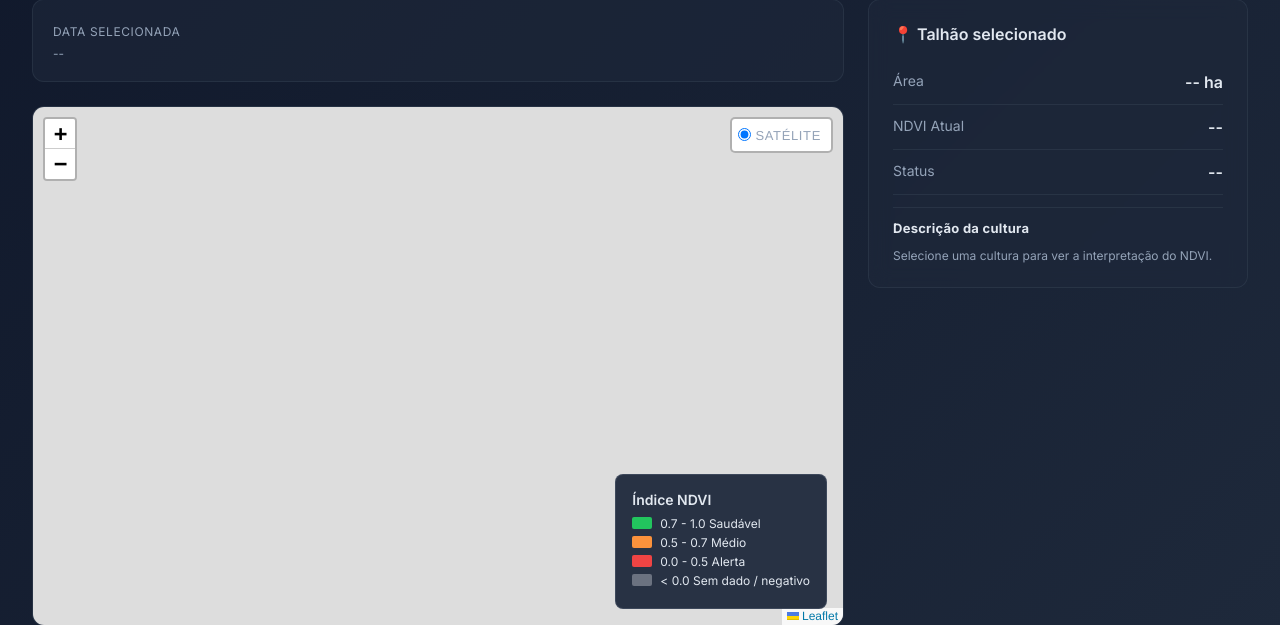
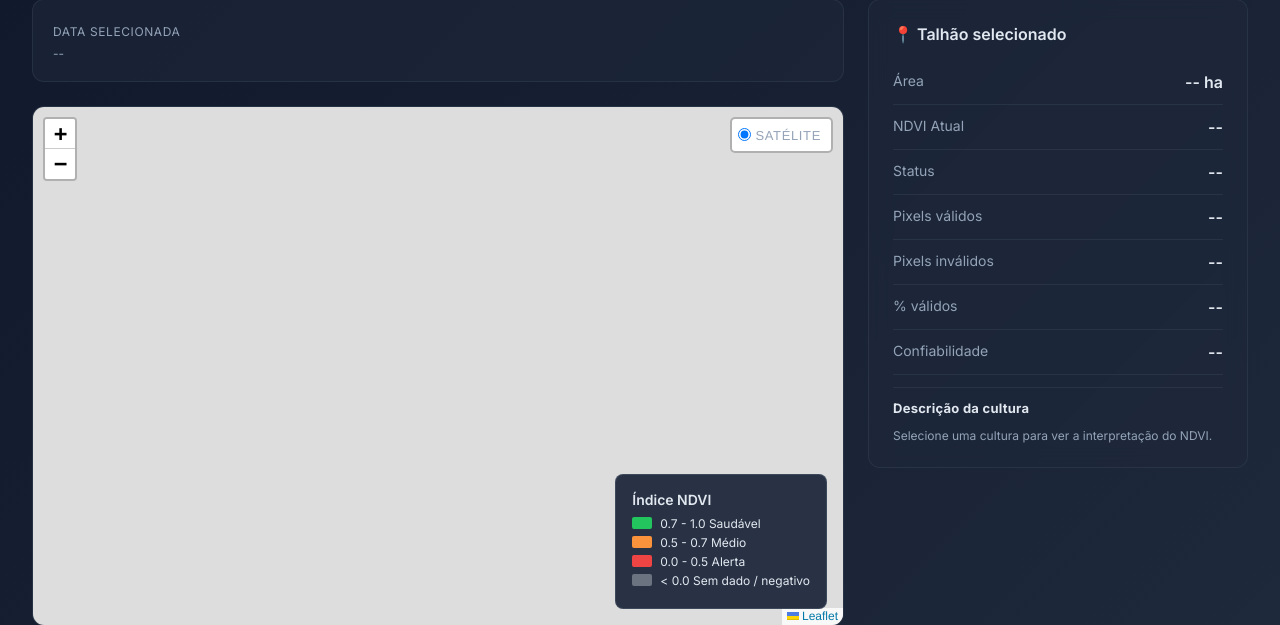
Before and after one commit to millerinds/safrasmart, a Flask app: template templates/smartgreen-dashboard.html in a window 1280 px wide. Shown: the part 313-938 px from the top of the page. Run offline with Flask 3, Linux system fonts and the light colour scheme; the template is opened without the code that fills it, so the values that code supplies are empty.

Commit message:
Confiança dos pixels

```diff
--- a/app_flask.py
+++ b/app_flask.py
@@ -1327,7 +1327,44 @@ def talhao_stats(job_id: str):
     ndvi_image = imagery.normalizedDifference(["B8", "B4"])
     ndvi_image = ndvi_image.max(0)
 
-    stats = ndvi_image.reduceRegion(
+    # Pixel validity metrics
+    # Considera válidos apenas pixels com máscara ativa e NDVI > 0 (evita nuvem/baixa iluminação que vira cinza).
+    valid_mask = ndvi_image.mask().And(ndvi_image.gt(0))
+
+    # Conta de pixels válidos (usa count em imagem constante mascarada pelos válidos).
+    valid_pixels = ee.Image.constant(1).updateMask(valid_mask).reduceRegion(
+        reducer=ee.Reducer.count(),
+        geometry=geom,
+        scale=10,
+        maxPixels=1e13,
+    )
+
+    # Total de pixels no talhão (sem máscara).
+    total_pixels = ee.Image.constant(1).reduceRegion(
+        reducer=ee.Reducer.count(),
+        geometry=geom,
+        scale=10,
+        maxPixels=1e13,
+    )
+
+    valid_pixels_value = ee.Number(valid_pixels.get("constant", 0))
+    total_pixels_value = ee.Number(total_pixels.get("constant", 0))
+
+    invalid_pixels_value = total_pixels_value.subtract(valid_pixels_value).max(0)
+    percent_valid = ee.Algorithms.If(
+        total_pixels_value.eq(0),
+        ee.Number(0),
+        valid_pixels_value.divide(total_pixels_value).multiply(100),
+    )
+    percent_valid = ee.Number(percent_valid).min(100)
+
+    pixels_validos = int(valid_pixels_value.getInfo() or 0)
+    pixels_totais = int(total_pixels_value.getInfo() or 0)
+    pixels_invalidos = int(invalid_pixels_value.getInfo() or 0)
+    percentual_validos = float(percent_valid.getInfo() or 0.0)
+    mensagem = "Sem dados disponíveis" if pixels_totais == 0 else None
+
+    stats = ndvi_image.updateMask(valid_mask).reduceRegion(
         reducer=ee.Reducer.mean(),
         geometry=geom,
         scale=10,
@@ -1340,10 +1377,16 @@ def talhao_stats(job_id: str):
     status = classify_ndvi_status(ndvi_mean, crop)
 
     return {
-        "ndvi": ndvi_mean,
+        "ndvi": ndvi_mean,  # compatibilidade: chave existente
+        "ndvi_medio": ndvi_mean,  # novo alias solicitado
         "area_ha": area_ha,
         "crop": crop,
         "status": status,
+        "pixels_validos": pixels_validos,
+        "pixels_totais": pixels_totais,
+        "pixels_invalidos": pixels_invalidos,
+        "percentual_validos": percentual_validos,
+        "mensagem": mensagem,
     }
 
 
--- a/templates/smartgreen-dashboard.html
+++ b/templates/smartgreen-dashboard.html
@@ -131,6 +131,22 @@
               <span class="info-label">Status</span>
               <span class="info-value" id="talhaoStatus">--</span>
             </div>
+            <div class="info-row">
+              <span class="info-label">Pixels válidos</span>
+              <span class="info-value" id="talhaoPixValidos">--</span>
+            </div>
+            <div class="info-row">
+              <span class="info-label">Pixels inválidos</span>
+              <span class="info-value" id="talhaoPixInvalidos">--</span>
+            </div>
+            <div class="info-row">
+              <span class="info-label">% válidos</span>
+              <span class="info-value" id="talhaoPercValidos">--</span>
+            </div>
+            <div class="info-row">
+              <span class="info-label">Confiabilidade</span>
+              <span class="info-value" id="talhaoConfiab">--</span>
+            </div>
             <div class="crop-description" id="cropDescription">
               <div class="crop-description-title">Descrição da cultura</div>
               <div class="crop-desc-tip">Selecione uma cultura para ver a interpretação do NDVI.</div>
@@ -155,6 +171,10 @@
       const talhaoArea = document.getElementById("talhaoArea");
       const talhaoNdvi = document.getElementById("talhaoNdvi");
       const talhaoStatus = document.getElementById("talhaoStatus");
+      const talhaoPixValidos = document.getElementById("talhaoPixValidos");
+      const talhaoPixInvalidos = document.getElementById("talhaoPixInvalidos");
+      const talhaoPercValidos = document.getElementById("talhaoPercValidos");
+      const talhaoConfiab = document.getElementById("talhaoConfiab");
       const cropDescription = document.getElementById("cropDescription");
 
       let ndviLayer = null;
@@ -219,10 +239,71 @@
         mapLoading.classList.toggle("active", state);
       }
 
+      function formatNumber(value, decimals = 2) {
+        const num = Number(value);
+        if (!isFinite(num)) return "--";
+        return num.toFixed(decimals);
+      }
+
+      function classifyConfiabilidade(percentualValidos) {
+        if (!Number.isFinite(percentualValidos)) return { label: "—", baixa: false };
+        if (percentualValidos >= 90) return { label: "Alta confiabilidade", baixa: false };
+        if (percentualValidos >= 70) return { label: "Média confiabilidade", baixa: false };
+        return { label: "Baixa confiabilidade", baixa: true };
+      }
+
       function updateTalhaoInfo(data) {
-        talhaoArea.textContent = `${data.area_ha.toFixed(2)} ha`;
-        talhaoNdvi.textContent = data.ndvi.toFixed(3);
-        talhaoStatus.textContent = data.status;
+        const area = Number(data.area_ha);
+        const ndviVal = Number(data.ndvi);
+        const pixValidos = Number(data.pixels_validos);
+        const pixInvalidos = Number(data.pixels_invalidos);
+        const percValidos = Number(data.percentual_validos);
+        const { label: confiabLabel } = classifyConfiabilidade(percValidos);
+
+        talhaoArea.textContent = Number.isFinite(area) ? `${area.toFixed(2)} ha` : "-- ha";
+        talhaoNdvi.textContent = Number.isFinite(ndviVal) ? ndviVal.toFixed(3) : "--";
+        talhaoStatus.textContent = data.status ?? "--";
+        talhaoPixValidos.textContent = Number.isFinite(pixValidos) ? pixValidos : "--";
+        talhaoPixInvalidos.textContent = Number.isFinite(pixInvalidos) ? pixInvalidos : "--";
+        talhaoPercValidos.textContent = Number.isFinite(percValidos) ? `${percValidos.toFixed(2)}%` : "--";
+        talhaoConfiab.textContent = confiabLabel;
+      }
+
+      function showTalhaoPopup(layer, stats, clickLatLng) {
+        if (!layer || !stats) return;
+        const ndviMedio = stats.ndvi_medio ?? stats.ndvi;
+        const pixelsValidos = stats.pixels_validos;
+        const pixelsInvalidos = stats.pixels_invalidos;
+        const percentualValidos = stats.percentual_validos;
+        const mensagem = stats.mensagem || stats.message;
+
+        const { label: confiabilidade, baixa: baixaConfianca } = classifyConfiabilidade(percentualValidos);
+
+        const popupHtml = `
+          <div style="font-weight:600;margin-bottom:4px;">Talhão</div>
+          <div>NDVI médio: ${formatNumber(ndviMedio, 2)}</div>
+          <div>Pixels válidos: ${pixelsValidos ?? "--"}</div>
+          <div>Pixels inválidos: ${pixelsInvalidos ?? "--"}</div>
+          <div>% válidos: ${formatNumber(percentualValidos, 2)}%</div>
+          <div>Confiabilidade: ${confiabilidade}</div>
+          ${
+            baixaConfianca
+              ? `<div style="margin-top:6px;color:#dc2626;font-weight:600;">⚠️ Baixa confiabilidade — muitos pixels inválidos</div>`
+              : ""
+          }
+          ${
+            mensagem
+              ? `<div style="margin-top:6px;color:#dc2626;font-weight:600;">${mensagem}</div>`
+              : ""
+          }
+        `;
+
+        layer.bindPopup(popupHtml, { closeButton: true });
+        if (clickLatLng) {
+          layer.openPopup(clickLatLng);
+        } else if (typeof layer.openPopup === "function") {
+          layer.openPopup();
+        }
       }
 
       const CROP_DESCRIPTIONS = {
@@ -435,6 +516,7 @@
           const stats = await statsRes.json();
           if (!stats || stats.error) return;
           updateTalhaoInfo(stats);
+          showTalhaoPopup(picked, stats, event.latlng);
         });
       }
 
```
